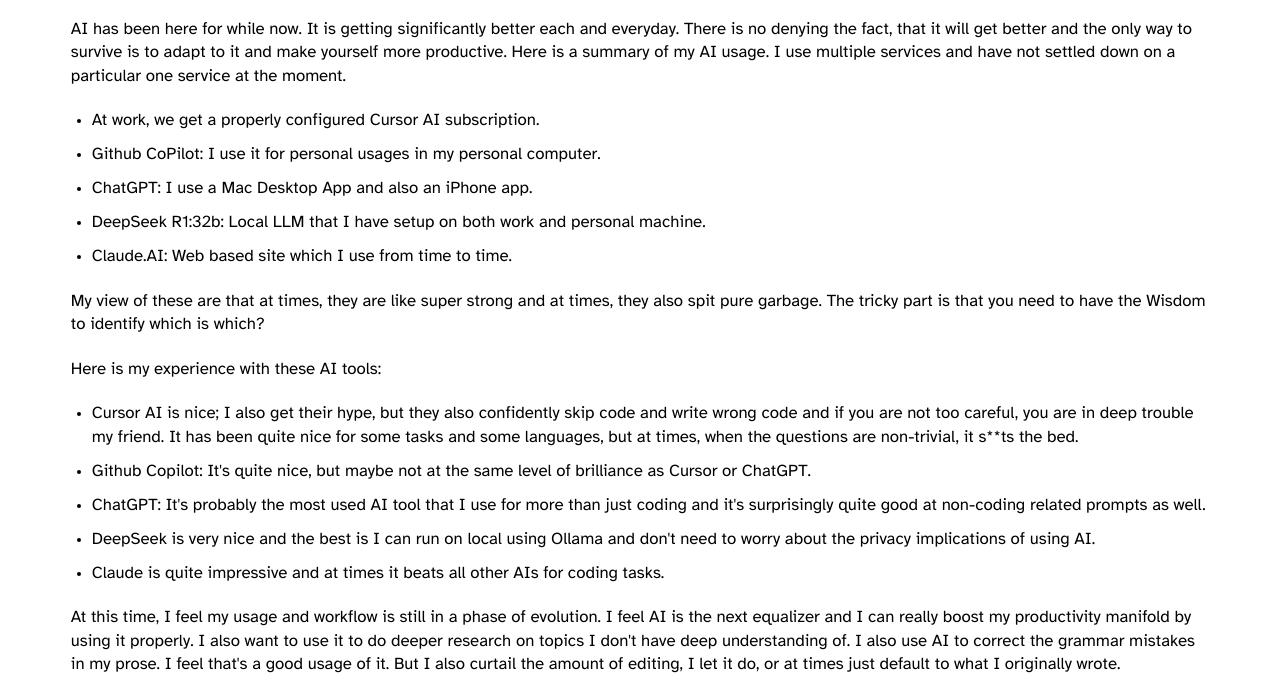
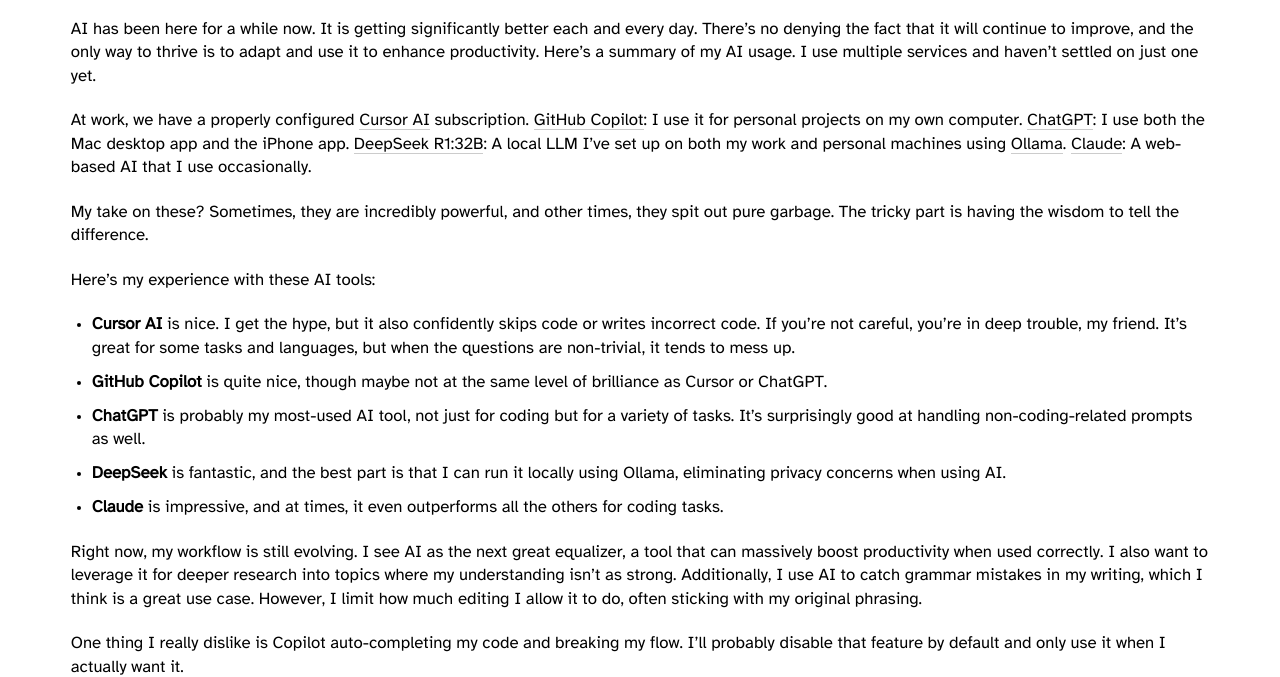
Before and after one commit to vinitkumar/vinitkumar.me, a Gatsby site: page /how-i-use-ai/ in a window 1280 px wide. Shown: the part 133-810 px from the top of the page. Built offline with nearby package versions, Linux system fonts and the light colour scheme; Gatsby itself is replaced by a stand-in of ours; some packages are replaced by stand-ins of ours.

Commit message:
fix grammar and add links

```diff
--- a/content/blog/how-i-use-ai/index.md
+++ b/content/blog/how-i-use-ai/index.md
@@ -4,28 +4,26 @@ date: "2025-02-03"
 description: "AI revolution is here, and there is no denying it."
 ---
 
-AI has been here for while now. It is getting significantly better each and everyday.
-There is no denying the fact, that it will get better and the only way to survive is to adapt to it and make yourself more productive. Here is a summary of my AI usage.
-I use multiple services and have not settled down on a particular one service at the moment.
+AI has been here for a while now. It is getting significantly better each and every day. There’s no denying the fact that it will continue to improve, and the only way to thrive is to adapt and use it to enhance productivity. Here’s a summary of my AI usage. I use multiple services and haven’t settled on just one yet.
 
-- At work, we get a properly configured Cursor AI subscription.
-- Github CoPilot: I use it for personal usages in my personal computer.
-- ChatGPT: I use a Mac Desktop App and also an iPhone app.
-- DeepSeek R1:32b: Local LLM that I have setup on both work and personal machine.
-- Claude.AI: Web based site which I use from time to time.
+At work, we have a properly configured [Cursor AI](https://cursor.sh/) subscription.
+[GitHub Copilot](https://github.com/features/copilot): I use it for personal projects on my own computer.
+[ChatGPT](https://openai.com/chatgpt): I use both the Mac desktop app and the iPhone app.
+[DeepSeek R1:32B](https://www.deepseek.com/): A local LLM I’ve set up on both my work and personal machines using [Ollama](https://ollama.ai/).
+[Claude](https://claude.ai/): A web-based AI that I use occasionally.
 
+My take on these? Sometimes, they are incredibly powerful, and other times, they spit out pure garbage. The tricky part is having the wisdom to tell the difference.
 
-My view of these are that at times, they are like super strong and at times, they also spit pure garbage. The tricky part is that you need to have the Wisdom to identify which is which?
+Here’s my experience with these AI tools:
 
-Here is my experience with these AI tools:
+- **Cursor AI** is nice. I get the hype, but it also confidently skips code or writes incorrect code. If you’re not careful, you’re in deep trouble, my friend. It’s great for some tasks and languages, but when the questions are non-trivial, it tends to mess up.
+- **GitHub Copilot** is quite nice, though maybe not at the same level of brilliance as Cursor or ChatGPT.
+- **ChatGPT** is probably my most-used AI tool, not just for coding but for a variety of tasks. It’s surprisingly good at handling non-coding-related prompts as well.
+- **DeepSeek** is fantastic, and the best part is that I can run it locally using Ollama, eliminating privacy concerns when using AI.
+- **Claude** is impressive, and at times, it even outperforms all the others for coding tasks.
 
-- Cursor AI is nice; I also get their hype, but they also confidently skip code and write wrong code and if you are not too careful, you are in deep trouble my friend.  It has been quite nice for some tasks and some languages, but at times, when the questions are non-trivial, it s**ts the bed.
-- Github Copilot: It's quite nice, but maybe not at the same level of brilliance as Cursor or ChatGPT.
-- ChatGPT: It's probably the most used AI tool that I use for more than just coding and it's surprisingly quite good at non-coding related prompts as well.
-- DeepSeek is very nice and the best is I can run on local using Ollama and don't need to worry about the privacy implications of using AI.
-- Claude is quite impressive and at times it beats all other AIs for coding tasks.
+Right now, my workflow is still evolving. I see AI as the next great equalizer, a tool that can massively boost productivity when used correctly. I also want to leverage it for deeper research into topics where my understanding isn’t as strong. Additionally, I use AI to catch grammar mistakes in my writing, which I think is a great use case. However, I limit how much editing I allow it to do, often sticking with my original phrasing.
 
-At this time, I feel my usage and workflow is still in a phase of evolution. I feel AI is the next equalizer and I can really boost my productivity manifold by using it properly. I also want to use it to do deeper research on topics I don't have deep understanding of. I also use AI to correct the grammar mistakes in my prose. I feel that's a good usage of it. But I also curtail the amount of editing, I let it do, or at times just default to what I originally wrote.
+One thing I really dislike is Copilot auto-completing my code and breaking my flow. I’ll probably disable that feature by default and only use it when I actually want it.
 
-
-One thing I really hate at times, is the CoPilot auto completing my code, which breaks my flow. I am probably going to disable that feature by default and use it only when I feel like it.
+Despite the flaws, I’m optimistic about AI’s role in my workflow. It’s not perfect, but neither am I—and together, we can get a lot done.
```
